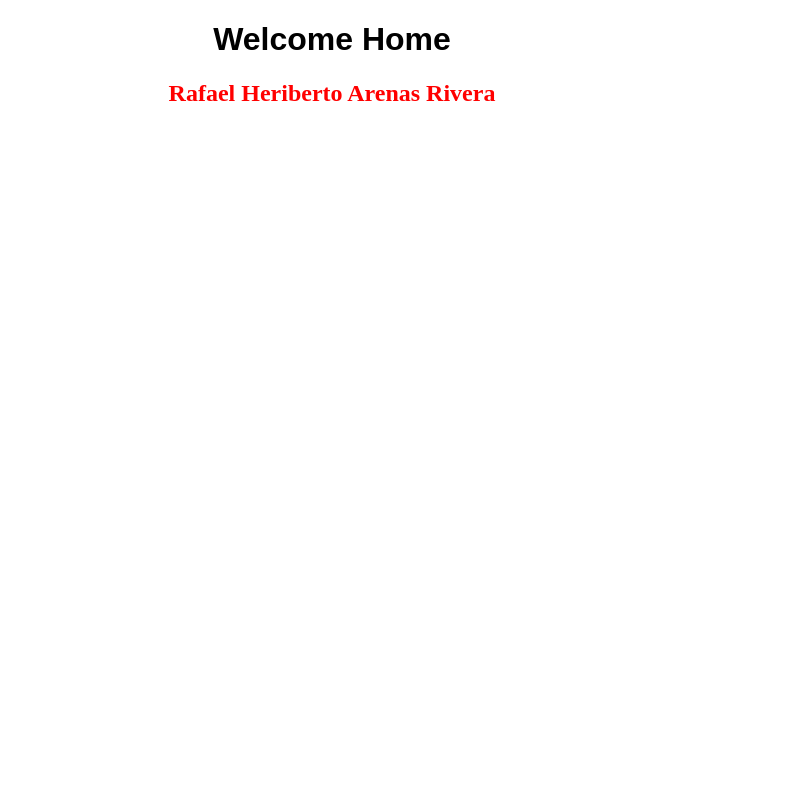
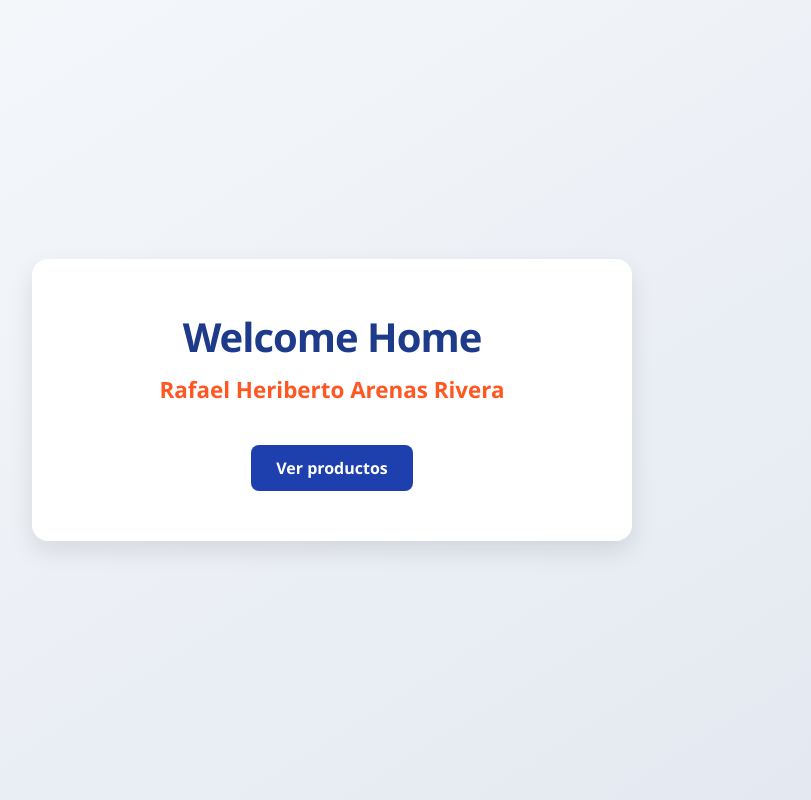
Before and after one commit to RalphHellisng62/DjangoStore_RafaelHeribertoArenasRivera, a Django app: page / in a window 1280 px wide. Shown: the whole page, without its empty margins (308-1119 px from the left). Run offline with Django 5.2, Linux system fonts and the light colour scheme.

Commit message:
Prueba de estilos css simples

```diff
--- a/static/css/styles.css
+++ b/static/css/styles.css
@@ -1,2 +1,84 @@
-body { background: #f0f0f0; }
-h1 { color: blue; }
+
+* {
+    margin: 0;
+    padding: 0;
+    box-sizing: border-box;
+}
+
+body {
+    font-family: 'Segoe UI', Roboto, Arial, sans-serif;
+    background: linear-gradient(to bottom right, #f7f9fc, #e2e8f0);
+    color: #333;
+    display: flex;
+    justify-content: center;
+    align-items: center;
+    min-height: 100vh;
+}
+
+
+.container {
+    max-width: 600px;
+    width: 90%;
+    background: white;
+    padding: 50px;
+    border-radius: 16px;
+    box-shadow: 0px 10px 25px rgba(0,0,0,0.1);
+    text-align: center;
+    transition: transform 0.3s;
+    animation: fadeIn 1.2s ease-out;
+}
+
+.container:hover {
+    transform: translateY(-5px);
+}
+
+
+h1 {
+    font-size: 2.5rem;
+    color: #1E3A8A; /* azul profesional */
+    margin-bottom: 10px;
+    letter-spacing: -1px;
+}
+
+h2 {
+    font-size: 1.4rem;
+    color: #FF5722; /* naranja */
+    font-weight: 600;
+    margin-bottom: 20px;
+}
+
+.btn {
+    display: inline-block;
+    padding: 12px 25px;
+    background-color: #1E40AF;
+    color: white;
+    text-decoration: none;
+    font-weight: bold;
+    border-radius: 8px;
+    transition: background 0.3s, transform 0.3s;
+    margin-top: 20px;
+}
+
+.btn:hover {
+    background-color: #1D4ED8;
+    transform: scale(1.05);
+}
+
+
+@keyframes fadeIn {
+    from { opacity: 0; transform: translateY(30px); }
+    to { opacity: 1; transform: translateY(0); }
+}
+
+
+@media (max-width: 768px) {
+    .container {
+        padding: 30px;
+    }
+    h1 {
+        font-size: 2rem;
+    }
+    h2 {
+        font-size: 1.2rem;
+    }
+}
--- a/templates/base.html
+++ b/templates/base.html
@@ -1,10 +1,14 @@
+{% load static %}
 <!DOCTYPE html>
 <html>
 <head>
-    <title>Mi Proyecto Django</title>
+    <title>Django Store</title>
+    <link rel="stylesheet" href="{% static 'css/styles.css' %}">
 </head>
 <body>
-    {% block contenido %}
-    {% endblock %}
+    <div class="container">
+        {% block contenido %}
+        {% endblock %}
+    </div>
 </body>
 </html>
--- a/templates/home/index.html
+++ b/templates/home/index.html
@@ -4,14 +4,5 @@
     <h1>Welcome Home</h1>
     <h2>Rafael Heriberto Arenas Rivera</h2>
 
-    <style>
-        h1 {
-            font-family: Arial;
-            text-align: center;
-        }
-        h2 {
-            color: red;
-            text-align: center;
-        }
-    </style>
+    <a href="#" class="btn">Ver productos</a>
 {% endblock %}
```
